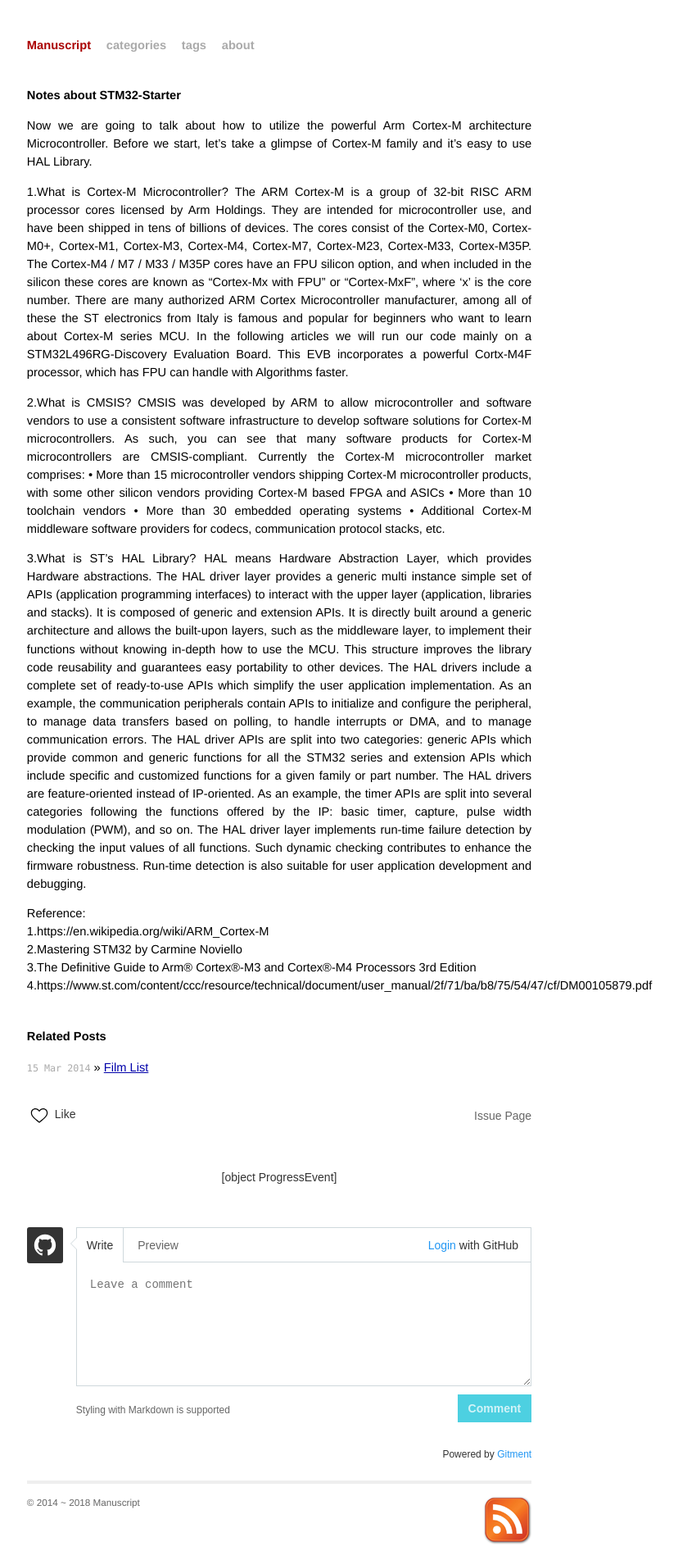
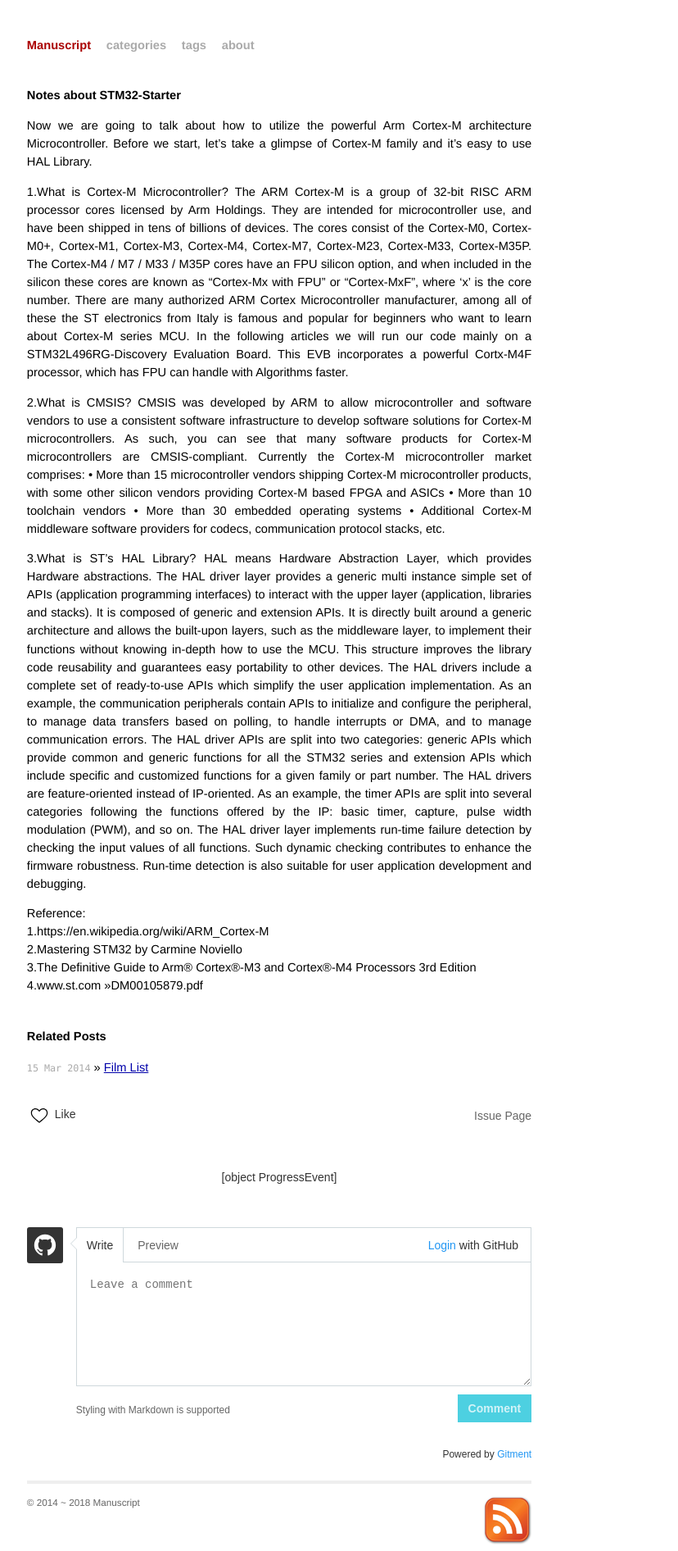
Before and after one commit to noobfish/noobfish.github.io, a Jekyll site: the page built from _posts/2018-11-3-Starter.md, in a window 1280 px wide. Shown: the whole page at 82% size, without its empty margins (299-1127 px from the left). Built offline with Jekyll 4.4.1, drawn with Linux system fonts in a browser that asks for light colours; comment, search, counter and statistics services are not loaded; some of the changed lines change nothing that is shown.

Commit message:
Update 2018-11-3-Starter.md

```diff
--- a/_posts/2018-11-3-Starter.md
+++ b/_posts/2018-11-3-Starter.md
@@ -63,4 +63,4 @@ Reference:
 1.https://en.wikipedia.org/wiki/ARM_Cortex-M
 2.Mastering STM32 by Carmine Noviello
 3.The Definitive Guide to Arm® Cortex®-M3 and Cortex®-M4 Processors 3rd Edition
-4.https://www.st.com/content/ccc/resource/technical/document/user_manual/2f/71/ba/b8/75/54/47/cf/DM00105879.pdf
+4.www.st.com >>DM00105879.pdf
```
